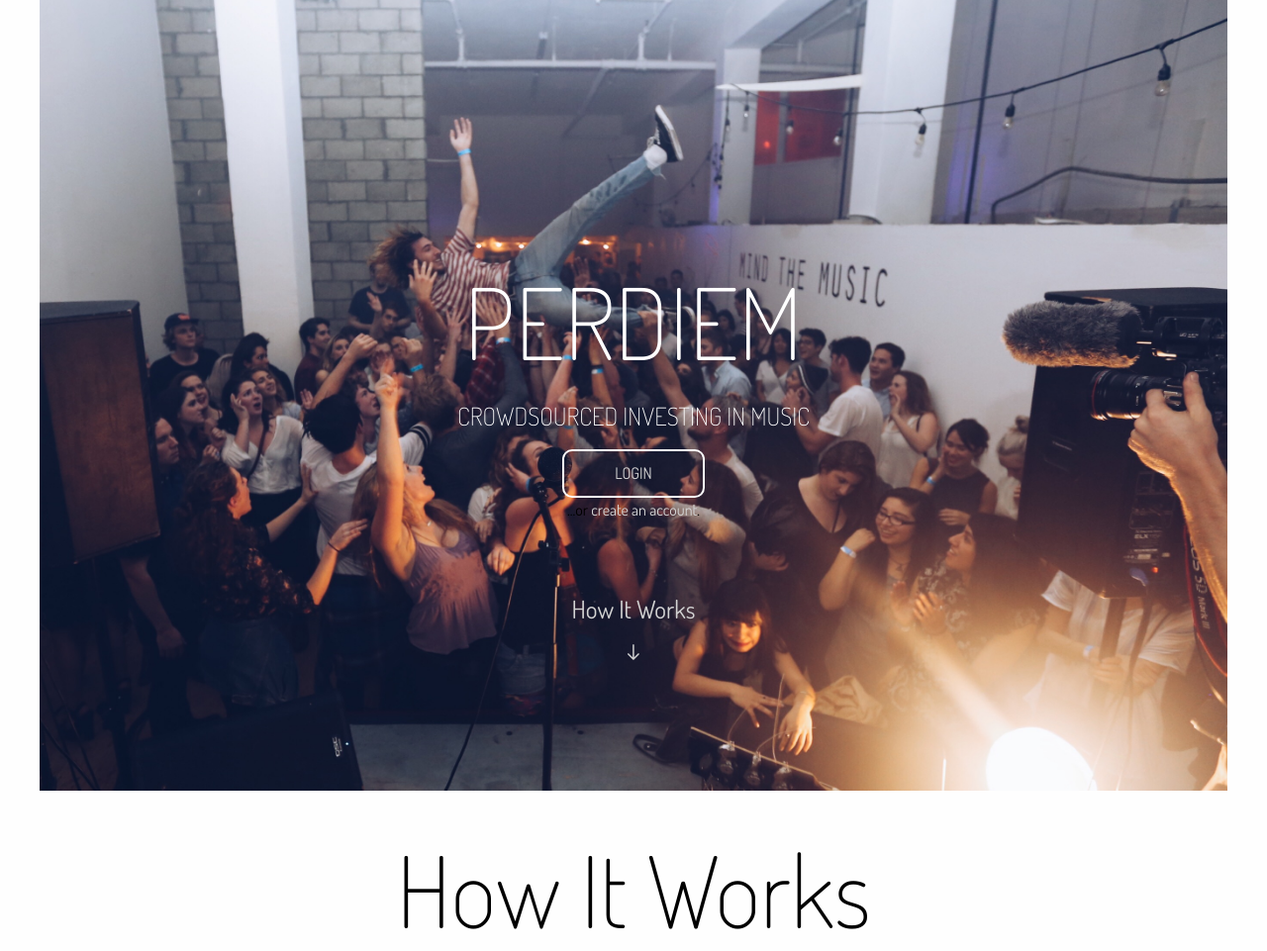
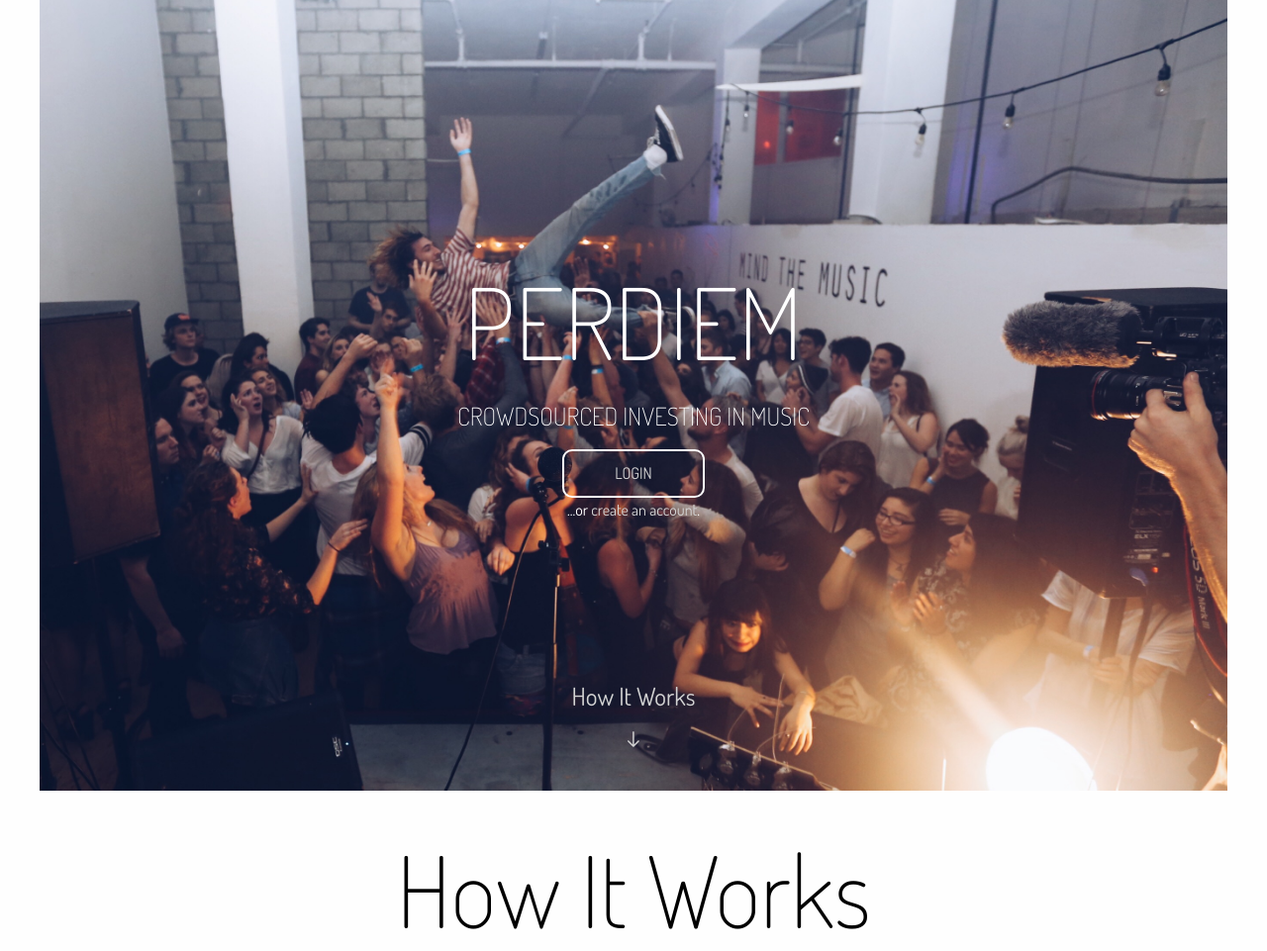
Before and after one commit to localastronaut/perdiem-django, a Django app: template templates/home.html in a window 1280 px wide. Shown: the part 47-1008 px from the top of the page at 99% size. Run offline with Django 3.2, Linux system fonts and the light colour scheme; the template is opened without the code that fills it, so the values that code supplies are empty; some libraries are stand-ins or nearby versions.

Commit message:
Updated how it works link formatting

```diff
--- a/static/css/home.css
+++ b/static/css/home.css
@@ -1,5 +1,6 @@
 .page {
     min-height: 100vh;
+    position: relative;
 }
 
 #how-page {
@@ -50,13 +51,16 @@ p.home-text {
     text-align: center;
 }
 
-p.home-how {
-    width: 50px, 50px;
-    padding: 50px;
+.home-how {
     font-size: 25px;
     text-align: center;
+    position: absolute;
+    bottom: 20px;
+    right: 10px;
+    left: 10px;
 }
 
 p.welcome-text {
     text-align: center;
+    color: #fff;
 }
```
